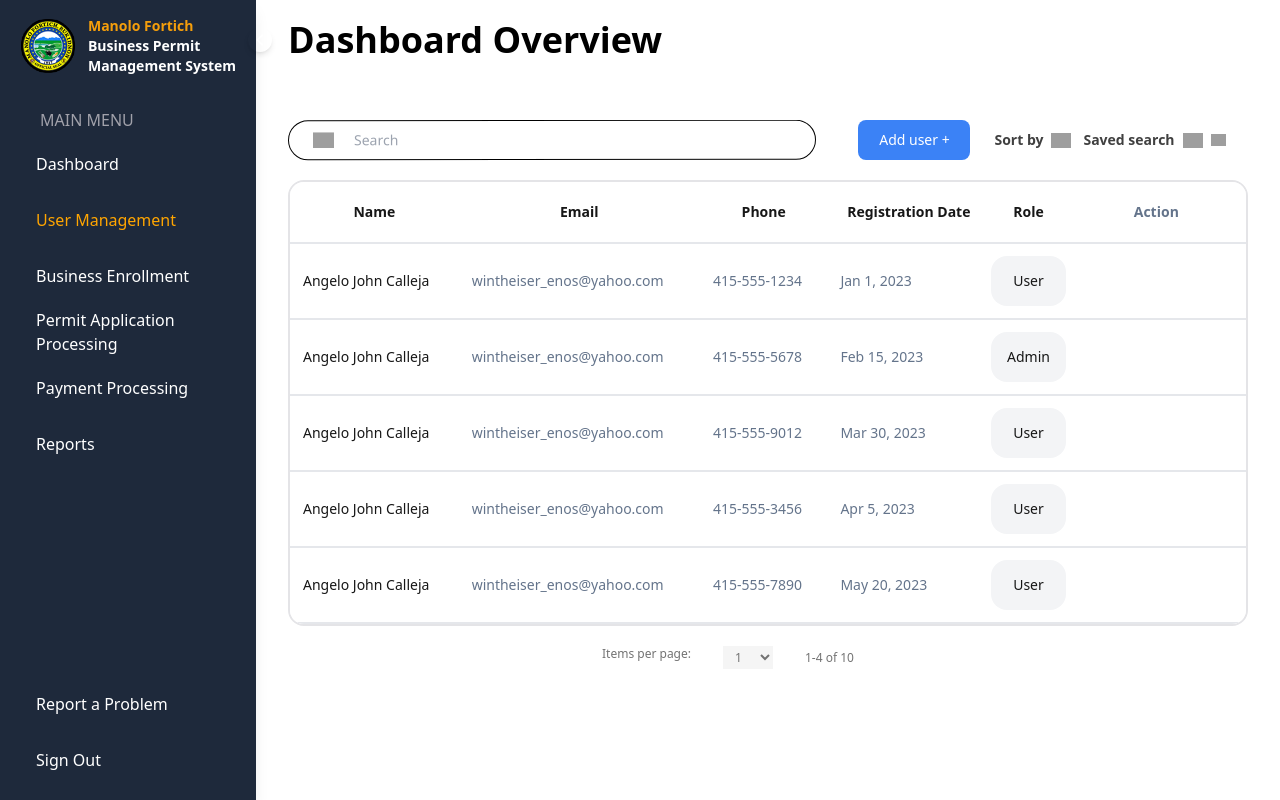
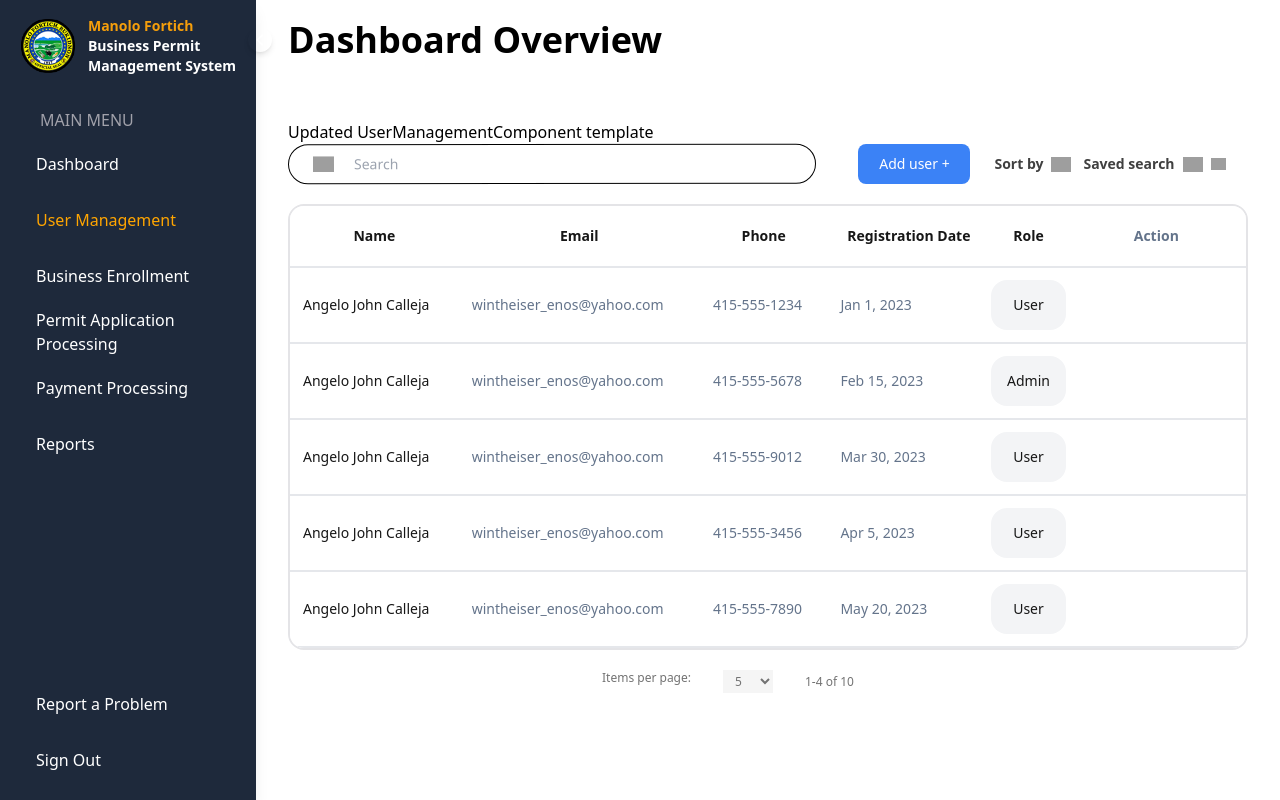
Before and after one commit to RFQ-Team-Sean/BusinessPermit-Angular, an Angular app: page /admin/user-management in a window 1280 px wide. Built offline with nearby package versions, Linux system fonts and the light colour scheme; sample sign-in values are in the browser's storage; grey boxes are pictures that could not be loaded.

Commit message:
Added search functionality in user-management component

```diff
--- a/src/app/features/admin/admin-layout/user-management/user-management.component.html
+++ b/src/app/features/admin/admin-layout/user-management/user-management.component.html
@@ -1,3 +1,5 @@
+Updated UserManagementComponent template
+
 <div class="flex gap-5">
   <form class="flex gap-5 items-center py-2 pl-6 text-sm whitespace-nowrap bg-white rounded-3xl border border-black border-solid rotate-[-0.059deg] text-neutral-700 max-md:pl-5 w-[55%]">
     <img loading="lazy" src="https://cdn.builder.io/api/v1/image/assets/TEMP/cac385ff8a5ba60507c16d53f9929f7946c495ef16d0c7ebd68607c53926f609?placeholderIfAbsent=true&apiKey=f814d152556d45aeb58d44f206a3cbd4" alt="" class="object-contain shrink-0 self-stretch my-auto aspect-[1.05] w-[21px]" />
@@ -5,9 +7,10 @@
     <input
       type="search"
       id="searchInput"
+      [(ngModel)]="searchTerm"
+      name="searchTerm"
       placeholder="Search"
       class="self-stretch my-auto w-[843px] max-md:max-w-full bg-transparent border-none outline-none"/>
-
   </form>
   <div class="flex-1 flex justify-center gap-6">
       <button class="w-28 h-10 bg-blue-500 rounded-lg">
@@ -56,32 +59,26 @@
             </tr>
           </thead>
           <tbody>
-          <tr *ngFor="let user of users; let i = index" class="border-b-2 text-sm ">
-            <td><h2 class="px-3  justify-center  text-neutral-900 max-md:px-5">
-                {{ user.name }}
-              </h2></td>
-            <td><p class="px-3 whitespace-nowrap  text-slate-500 max-md:px-5">
-                {{ user.email }}
-              </p></td>
-            <td><p class="px-3 whitespace-nowrap  text-slate-500 max-md:px-5">
-                {{ user.phone }}
-              </p></td>
-            <td><p class="px-3  text-slate-500  max-md:px-5">
-                {{ user.joinDate }}
-              </p></td>
-            <td class="py-3"><div class="flex overflow-hidden justify-center items-center px-3 w-full bg-gray-100 rounded-2xl min-h-[50px] max-md:px-5">
-                <span class="overflow-hidden self-stretch my-auto">
-                  {{ user.role }}
-                </span>
-              </div></td>
-                <td><div class="flex gap-8 items-center justify-center px-16 max-md:px-5">
+            <tr *ngFor="let user of filteredUsers; let i = index" class="border-b-2 text-sm">
+              <td><h2 class="px-3 justify-center text-neutral-900 max-md:px-5">{{ user.name }}</h2></td>
+              <td><p class="px-3 whitespace-nowrap text-slate-500 max-md:px-5">{{ user.email }}</p></td>
+              <td><p class="px-3 whitespace-nowrap text-slate-500 max-md:px-5">{{ user.phone }}</p></td>
+              <td><p class="px-3 text-slate-500 max-md:px-5">{{ user.joinDate }}</p></td>
+              <td class="py-3">
+                <div class="flex overflow-hidden justify-center items-center px-3 w-full bg-gray-100 rounded-2xl min-h-[50px] max-md:px-5">
+                  <span class="overflow-hidden self-stretch my-auto">{{ user.role }}</span>
+                </div>
+              </td>
+              <td>
+                <div class="flex gap-8 items-center justify-center px-16 max-md:px-5">
                   <button aria-label="Edit user" class="focus:outline-none focus:ring-2 focus:ring-blue-500">
                     <iconify-icon icon="mage:edit-pen" class="text-custom-gray"></iconify-icon>
                   </button>
                   <button aria-label="Delete user" class="focus:outline-none focus:ring-2 focus:ring-blue-500">
                     <iconify-icon icon="fluent:delete-12-regular" class="text-custom-gray"></iconify-icon>
                   </button>
-                </div></td>
+                </div>
+              </td>
             </tr>
           </tbody>
         </table>
--- a/src/app/features/admin/admin-layout/user-management/user-management.component.ts
+++ b/src/app/features/admin/admin-layout/user-management/user-management.component.ts
@@ -1,5 +1,6 @@
 import { Component, CUSTOM_ELEMENTS_SCHEMA } from '@angular/core';
-import { CommonModule } from '@angular/common'; // Import CommonModule for NgFor and other directives
+import { CommonModule } from '@angular/common';
+import { FormsModule } from '@angular/forms';
 
 interface User {
   name: string;
@@ -12,48 +13,30 @@ interface User {
 @Component({
   selector: 'app-user-management',
   standalone: true,
-  imports: [CommonModule],  // Add CommonModule to imports
+  imports: [CommonModule, FormsModule],
   templateUrl: './user-management.component.html',
   styleUrls: ['./user-management.component.css'],
-  schemas: [CUSTOM_ELEMENTS_SCHEMA]
+  schemas: [CUSTOM_ELEMENTS_SCHEMA],
 })
 export class UserManagementComponent {
-  itemsPerPageOptions: number[] = Array.from({ length: 10 }, (_, i) => i + 1);
-    users: User[] = [
-      {
-        name: 'Angelo John Calleja',
-        email: 'wintheiser_enos@yahoo.com',
-        phone: '415-555-1234',
-        joinDate: 'Jan 1, 2023',
-        role: 'User'
-      },
-      {
-        name: 'Angelo John Calleja',
-        email: 'wintheiser_enos@yahoo.com',
-        phone: '415-555-5678',
-        joinDate: 'Feb 15, 2023',
-        role: 'Admin'
-      },
-      {
-        name: 'Angelo John Calleja',
-        email: 'wintheiser_enos@yahoo.com',
-        phone: '415-555-9012',
-        joinDate: 'Mar 30, 2023',
-        role: 'User'
-      },
-      {
-        name: 'Angelo John Calleja',
-        email: 'wintheiser_enos@yahoo.com',
-        phone: '415-555-3456',
-        joinDate: 'Apr 5, 2023',
-        role: 'User'
-      },
-      {
-        name: 'Angelo John Calleja',
-        email: 'wintheiser_enos@yahoo.com',
-        phone: '415-555-7890',
-        joinDate: 'May 20, 2023',
-        role: 'User'
-      }
-    ];
+  searchTerm: string = '';
+  users: User[] = [
+    { name: 'Angelo John Calleja', email: 'wintheiser_enos@yahoo.com', phone: '415-555-1234', joinDate: 'Jan 1, 2023', role: 'User' },
+    { name: 'Angelo John Calleja', email: 'wintheiser_enos@yahoo.com', phone: '415-555-5678', joinDate: 'Feb 15, 2023', role: 'Admin' },
+    { name: 'Angelo John Calleja', email: 'wintheiser_enos@yahoo.com', phone: '415-555-9012', joinDate: 'Mar 30, 2023', role: 'User' },
+    { name: 'Angelo John Calleja', email: 'wintheiser_enos@yahoo.com', phone: '415-555-3456', joinDate: 'Apr 5, 2023', role: 'User' },
+    { name: 'Angelo John Calleja', email: 'wintheiser_enos@yahoo.com', phone: '415-555-7890', joinDate: 'May 20, 2023', role: 'User' },
+  ];
+
+  itemsPerPageOptions: number[] = [5, 10, 20, 50];
+
+  get filteredUsers(): User[] {
+    return this.users.filter(user =>
+      user.name.toLowerCase().includes(this.searchTerm.toLowerCase()) ||
+      user.email.toLowerCase().includes(this.searchTerm.toLowerCase()) ||
+      user.phone.includes(this.searchTerm) ||
+      user.joinDate.toLowerCase().includes(this.searchTerm.toLowerCase()) ||
+      user.role.toLowerCase().includes(this.searchTerm.toLowerCase())
+    );
+  }
 }
```
Lines whose indentation alone changed are shown as unchanged.
